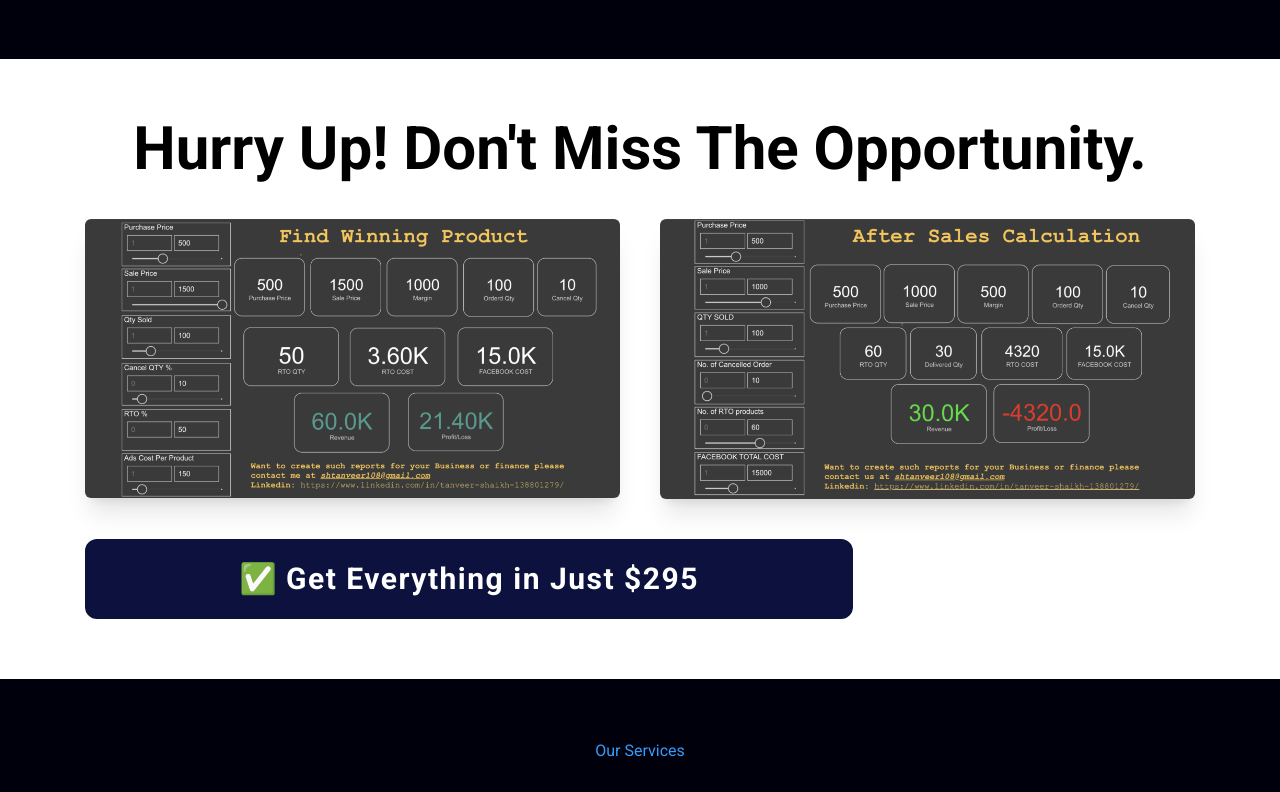
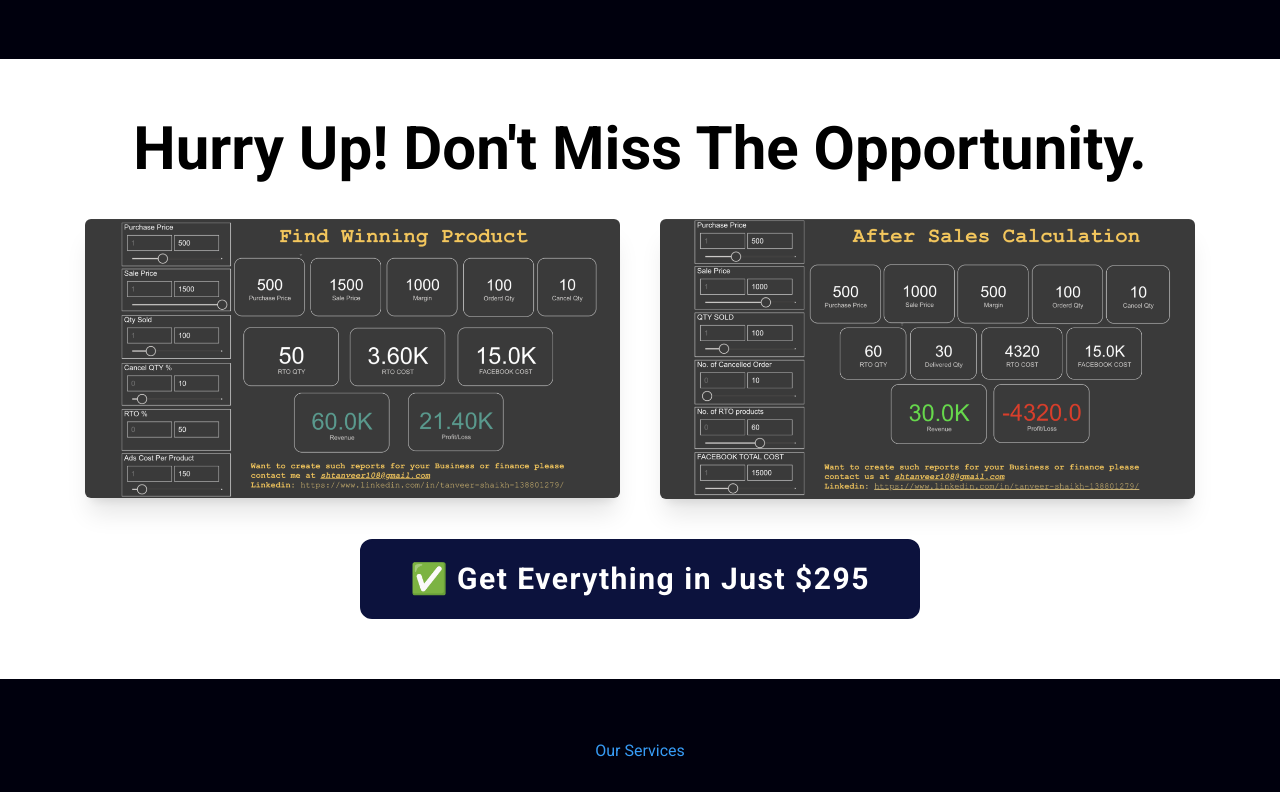
Before and after one commit to Vivek-04022001/Shopify-website, a React (Create React App) app: page / in a window 1280 px wide. Shown: the part 756-1548 px from the top of the page. Built offline with nearby package versions, Linux system fonts and the light colour scheme.

Commit message:
fix some issues

```diff
--- a/src/components/UI/Opportunity.jsx
+++ b/src/components/UI/Opportunity.jsx
@@ -7,7 +7,7 @@
   return (
     <section className="bg-white">
       <div className="container">
-        <div className="flex flex-col justify-center gap-5 md:gap-10">
+        <div className="flex flex-col items-center gap-5 md:gap-10">
           <h1 className="text-center text-black font-bold text-3xl md:text-6xl ">Hurry Up! Don't Miss The Opportunity.</h1>
           <div className="flex flex-col md:flex-row items-center gap-10 justify-between ">
             <TiltCard Img={Img1} />
```
